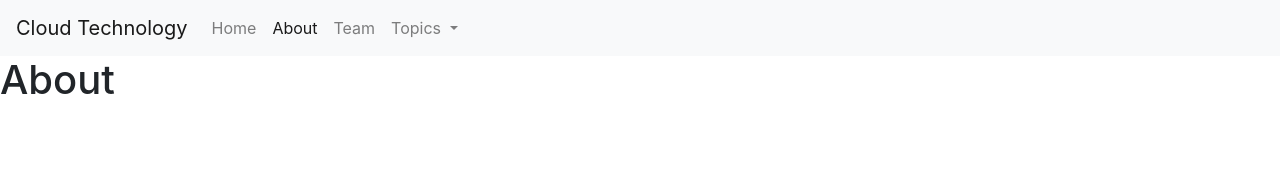
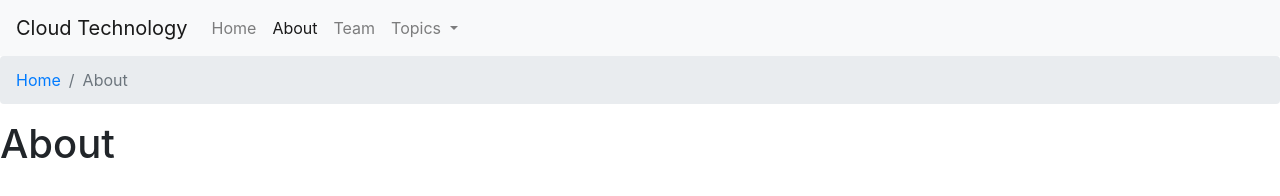
Before and after one commit to hannahbee123/cloudtechnology, a plain HTML site: page docs/about.html in a window 1280 px wide. Drawn offline with nearby package versions, Linux system fonts and the light colour scheme.

Commit message:
Feature: Added breadcrumbs to 'Team' and 'About' pages

```diff
--- a/docs/about.html
+++ b/docs/about.html
@@ -44,6 +44,12 @@
         </ul>
     </div>
 </nav>
+<nav aria-label="breadcrumb">
+    <ol class="breadcrumb">
+        <li class="breadcrumb-item"><a href="index.html">Home</a></li>
+        <li class="breadcrumb-item active" aria-current="page">About</li>
+    </ol>
+</nav>
 <h1>About</h1>
 
 <!-- Optional JavaScript; choose one of the two! -->
```
Also changed, not shown: docs/team.html (+6 -0 lines).
